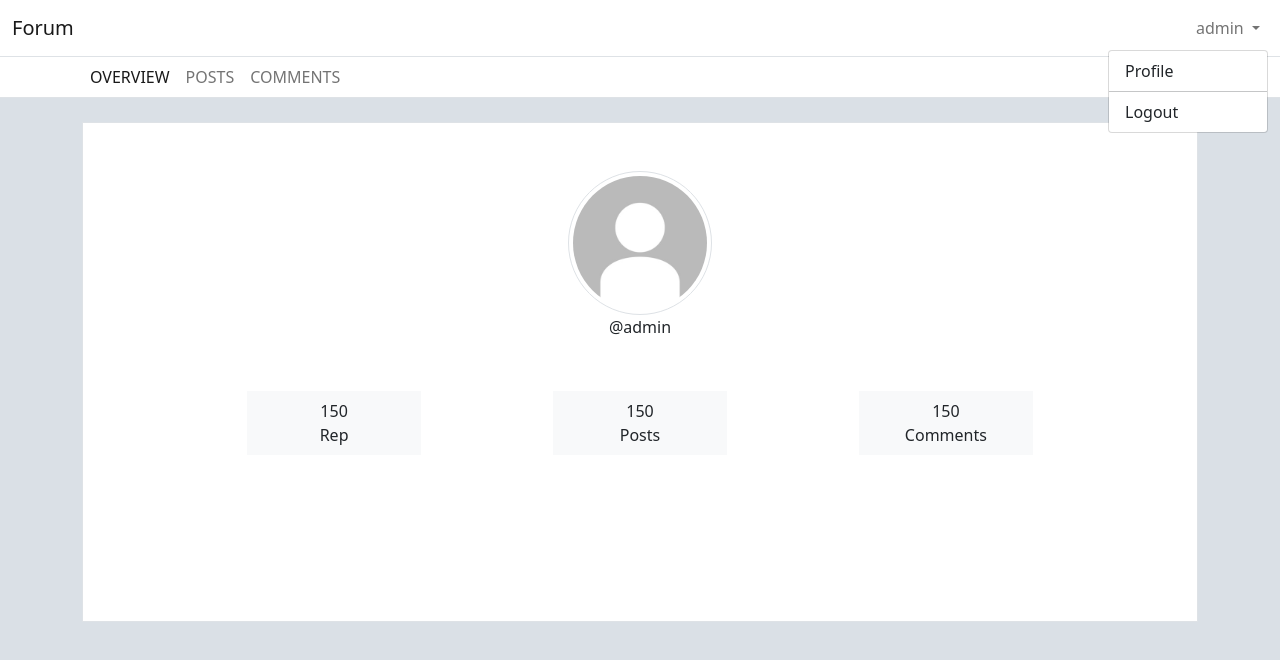
After one commit to random56428/forum, a Flask app: a page that uses templates/layout.html in a window 1280 px wide, after a click that opens the changed part. The commit adds this page. Shown: the top 660 px of the page. Run offline with Flask 2, Linux system fonts and the light colour scheme; a user stored in the database is signed in; some libraries are stand-ins or nearby versions.

Commit message:
Profile page stub

```diff
--- a/app.py
+++ b/app.py
@@ -30,11 +30,19 @@ Session(app)
 # Configure CS50 Library to use SQLite database
 db = SQL("sqlite:///forum.db")
 
+# Gives username when signed in
+@app.context_processor
+def inject_user():
+    if "user_id" in session:
+        user_info = (db.execute("SELECT username FROM users WHERE id=?", session["user_id"]))[0]
+        return user_info
+    return dict()
+
 @app.route("/")
 @login_required
 def index():
-
-    posts = db.execute("SELECT post_id, content, votes, title, username FROM posts JOIN users ON users.id = posts.user_id")
+    # TODO: Currently sorted by newest, add dropdown to sort any newest, oldest, top voted, less voted
+    posts = db.execute("SELECT post_id, content, votes, title, username FROM posts JOIN users ON users.id = posts.user_id ORDER BY post_id DESC")
 
     return render_template("index.html", posts=posts)
 
@@ -161,10 +169,25 @@ def post(id):
 @login_required
 def newcomment():
     textarea = request.get_json()
+
+    # TODO: Check if textarea["text"] is empty, if empty, redirect to post id with flashed error message
+
+    # Check if comments count is zero to remove no comments label
+    count = (db.execute("SELECT COUNT(comment_id) FROM comments WHERE refpost_id=?", textarea["post_id"]))[0]["COUNT(comment_id)"]
+    if count != 0:
+        textarea["nocomments"] = "false"
+    else:
+        textarea["nocomments"] = "true"
+
     db.execute("INSERT INTO comments (refpost_id, refuser_id, comment, votes) VALUES (?, ?, ?, ?)", int(textarea["post_id"]), session["user_id"], textarea["text"], 1)
     username = db.execute("SELECT username FROM users WHERE id=?", session["user_id"])
-    print(textarea)
     textarea["username"] = username[0]["username"]
-    print(textarea)
+
     # Return constructed information to form a comment
     return textarea
+
+@app.route("/profile/<user>")
+@login_required
+def profile(user):
+    # TODO: index homepage will use this func -> search any user's profile
+    return render_template("profile.html")
--- a/templates/layout.html
+++ b/templates/layout.html
@@ -38,13 +38,18 @@
         .navbar-btn:hover {
             background-color: rgba(0, 0, 0, 0.05);
         }
+
+        .dropdown-menu, .dropdown-divider {
+            padding: 0;
+            margin: 0;
+        }
     </style>
 </head>
 
 <body style="background-color: #dae0e6;">
 
     <!--https://getbootstrap.com/docs/5.1/components/navbar/-->
-    <nav class="navbar navbar-expand navbar-light bg-white sticky-top">
+    <nav class="navbar navbar-expand navbar-light bg-white sticky-top border-bottom">
         <div class="container-fluid">
             <a class="navbar-brand mb-0 h4" href="{{url_for('index')}}">Forum</a>
             {% if not session["user_id"] %}
@@ -57,17 +62,33 @@
                 </div>
             </div>
             {% else %}
-            <a class="btn px-3 navbar-btn" role="button" href="{{url_for('logout')}}">Logout</a>
+            <!-- <a class="btn px-3 navbar-btn" role="button" href="{{url_for('logout')}}">Logout</a> -->
+            <div class="navbar-nav dropdown">
+                <a class="nav-link dropdown-toggle" id="navbarDropdown" role="button" data-bs-toggle="dropdown"
+                    aria-expanded="false">
+                    {{ username }}
+                </a>
+                <ul class="dropdown-menu dropdown-menu-end" aria-labelledby="navbarDropdown">
+                    <li><a class="dropdown-item py-2" href="{{url_for('profile', user=username)}}">Profile</a></li>
+                    <li>
+                        <hr class="dropdown-divider">
+                    </li>
+                    <li><a class="dropdown-item py-2" href="{{url_for('logout')}}">Logout</a></li>
+                </ul>
+            </div>
             {% endif %}
         </div>
     </nav>
+
+    {% block profilenavbar %}{% endblock %}
 
     {% with messages = get_flashed_messages(with_categories=true) %}
     {% if messages %}
     <!--Unsuccessful in red message-->
     <!--https://getbootstrap.com/docs/5.1/components/toasts/-->
     <!--https://getbootstrap.com/docs/5.1/components/alerts/-->
-    <div class="toast-container position-fixed top-0 start-50 translate-middle-x mt-3" onclick="hideToast()" style="z-index: 1050;">
+    <div class="toast-container position-fixed top-0 start-50 translate-middle-x mt-3" onclick="hideToast()"
+        style="z-index: 1050;">
         <div class="toast flashbox" role="alert">
             <div class="toast-body p-0">
                 {% for category, message in messages %}
--- a/templates/newpost.html
+++ b/templates/newpost.html
@@ -10,7 +10,7 @@
 <div class="bg-white p-3 rounded">
     <form action="{{url_for('newpost')}}" method="post">
         <div class="mb-3">
-            <input type="text" class="form-control" placeholder="Title" name="title">
+            <input type="text" class="form-control" placeholder="Title" name="title" required>
         </div>
         <div class="mb-3">
             <textarea class="form-control" rows="6" placeholder="Text (optional)" name="text"></textarea>
--- /dev/null
+++ b/templates/profile.html
@@ -0,0 +1,42 @@
+{% extends "layout.html" %}
+
+{% block profilenavbar %}
+<nav class="navbar navbar-expand navbar-light bg-white border-bottom py-0">
+    <div class="container">
+        <div class="navbar-nav">
+            <a class="nav-link active" href="#">OVERVIEW</a>
+            <a class="nav-link" href="#">POSTS</a>
+            <a class="nav-link" href="#">COMMENTS</a>
+        </div>
+    </div>
+</nav>
+{% endblock %}
+
+{% block main %}
+
+<div class="bg-white p-5 border" style="height: 500px;">
+    <!--TODO: IF SESSION USER_ID IS SAME AS PROFILE, ALLOW UPLOADING-->
+    <div class="d-flex justify-content-center" style="height: 9rem;">
+        <img src="/static/images/profiles/default.jpg" class="img-fluid img-thumbnail rounded-circle">
+    </div>
+    <!--TODO: USERNAME SHOULD NOT BE HARDCODED-->
+    <div class="d-flex justify-content-center mb-5">@{{username}}</div>
+    <div class="row text-center justify-content-evenly">
+        <!-- <div class="col-md">0</div> -->
+        <div class="col-lg-2 col-sm-5 bg-light m-1 p-2">
+            <div>150</div>
+            <div>Rep</div>
+        </div>
+        <div class="col-lg-2 col-sm-5 bg-light m-1 p-2">
+            <div>150</div>
+            <div>Posts</div>
+        </div>
+        <div class="col-lg-2 col-sm-5 bg-light m-1 p-2">
+            <div>150</div>
+            <div>Comments</div>
+        </div>
+        <!-- <div class="col-md">0</div> -->
+    </div>
+</div>
+
+{% endblock %}
```
Also changed, not shown: templates/post.html (+27 -5 lines), forum.db, static/images/profiles/default.jpg (added), static/images/website/downvote_dark.png (renamed from static/images/downvote_dark.png), static/images/website/downvote_light.png (renamed from static/images/downvote_light.png), static/images/website/upvote_dark.png (renamed from static/images/upvote_dark.png), static/images/website/upvote_light.png (renamed from static/images/upvote_light.png).
